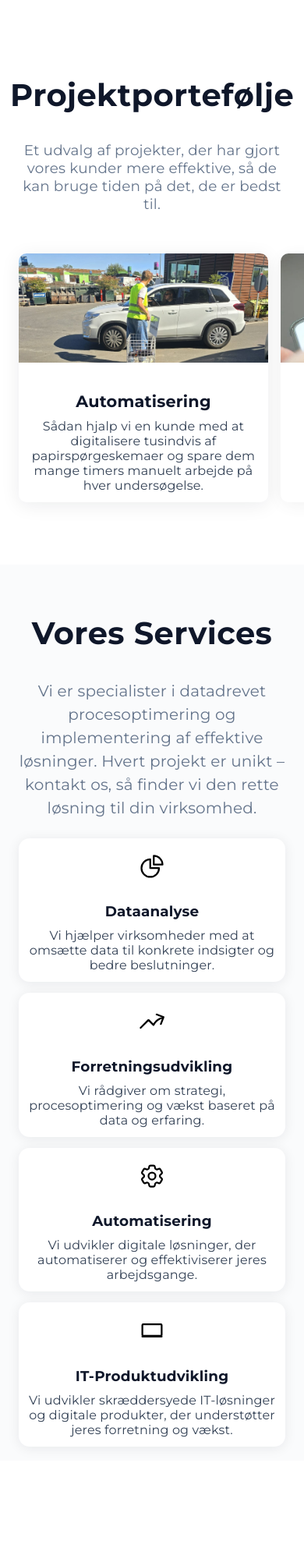
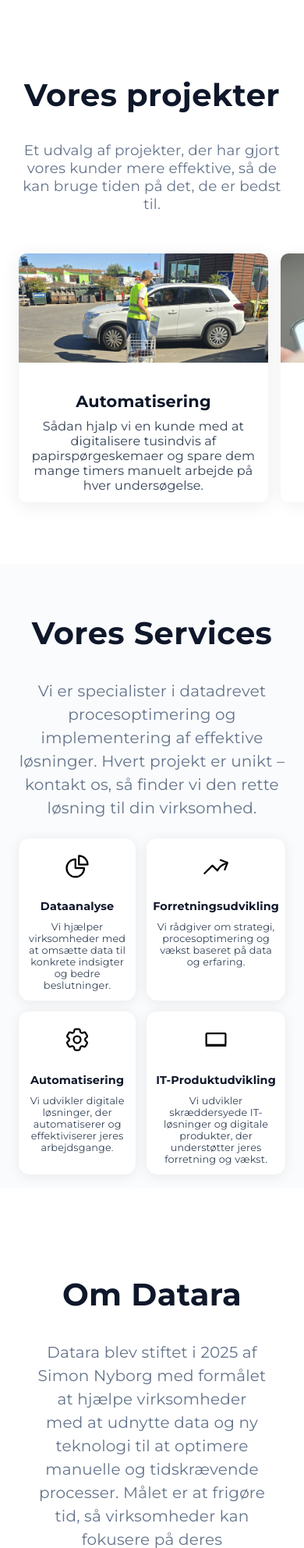
Before and after one commit to SimNyborg/optimatix, a Flask app: page / in a window 390 px wide. Shown: the part 845-2830 px from the top of the page at 78% size. Run offline with Flask 3, Linux system fonts and the light colour scheme.

Commit message:
2by2 for bokse under produkter

```diff
--- a/app.py
+++ b/app.py
@@ -12,7 +12,7 @@
         'nav_kontakt': 'Kontakt',
         'hero_h1': 'Aautomatisering, analyser og digitale løsninger',
         'hero_p': 'Vi hjælper virksomheder med at bygge digitale løsninger, der effektiviserer arbejdsgange og styrker beslutninger med data.',
-        'projects_h2': 'Projektportefølje',
+        'projects_h2': 'Vores projekter',
         'projects_subheading': 'Et udvalg af projekter, der har gjort vores kunder mere effektive, så de kan bruge tiden på det, de er bedst til.',
         'services_h2': 'Vores Services',
         'services_subheading': 'Vi er specialister i datadrevet procesoptimering og implementering af effektive løsninger. Hvert projekt er unikt – kontakt os, så finder vi den rette løsning til din virksomhed.',
--- a/static/style.css
+++ b/static/style.css
@@ -1363,10 +1363,17 @@
         margin-bottom: 18px;
     }
     .services-grid {
+        grid-template-columns: repeat(2, 1fr);
         gap: 14px;
     }
     .service-card {
         padding: 18px 8px 12px 8px;
+    }
+    .service-card h3 {
+        font-size: 0.9em;
+    }
+    .service-card p {
+        font-size: 0.8em;
     }
     .service-icon {
         font-size: 2em;
```
